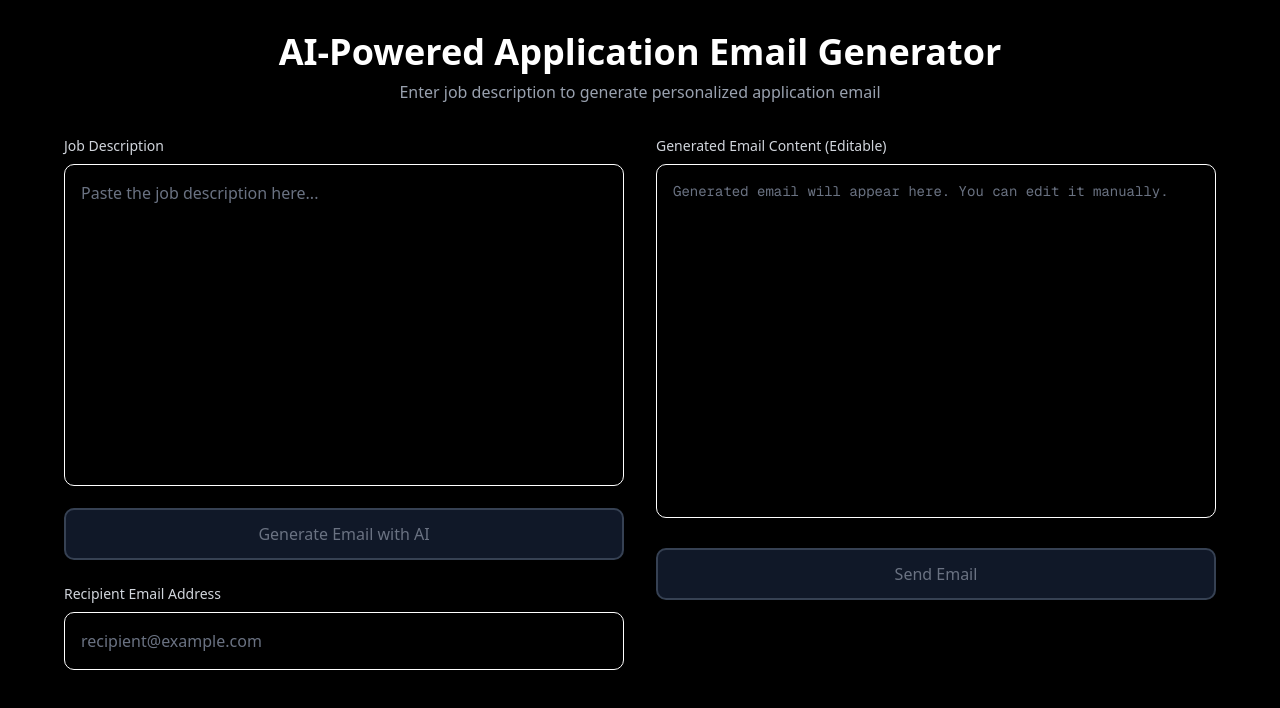
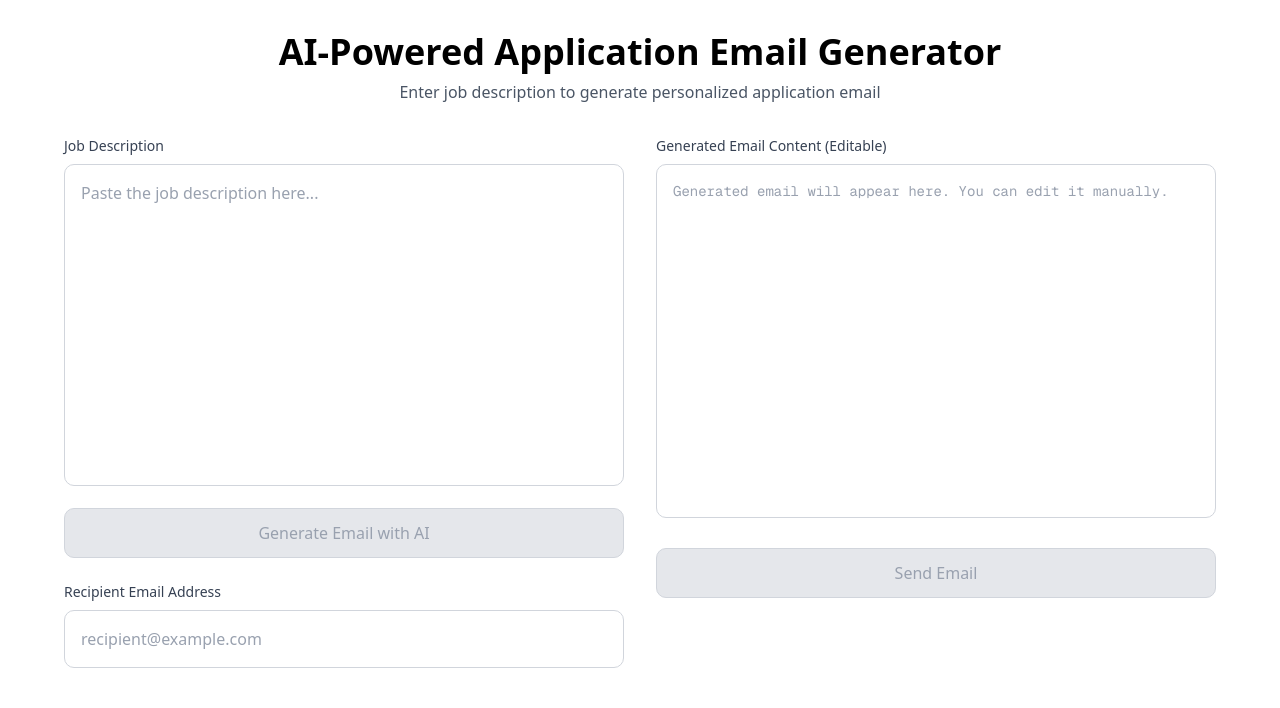
Before and after one commit to sushant09112004/Email-Automation, a Next.js app: page /ai in a window 1280 px wide. Shown: the top 708 px of the page. Built offline with nearby package versions, Linux system fonts and the light colour scheme.

Commit message:
color theme changed

```diff
--- a/src/app/(pages)/email/page.jsx
+++ b/src/app/(pages)/email/page.jsx
@@ -29,13 +29,13 @@ export default function Home() {
   };
 
   return (
-    <div className="min-h-screen flex items-center justify-center bg-black px-4 py-8">
-      <div className="w-full max-w-md bg-black border border-white rounded-lg p-6 md:p-8">
-        <h2 className="text-2xl md:text-3xl font-bold text-white text-center mb-2">
+    <div className="min-h-screen flex items-center justify-center bg-white px-4 py-8">
+      <div className="w-full max-w-md bg-white border border-gray-200 rounded-lg p-6 md:p-8 shadow-sm">
+        <h2 className="text-2xl md:text-3xl font-bold text-black text-center mb-2">
           📧 Send Application Email
         </h2>
 
-        <p className="text-sm md:text-base text-gray-400 text-center mt-2 mb-6">
+        <p className="text-sm md:text-base text-gray-600 text-center mt-2 mb-6">
           Enter one or multiple email addresses (comma separated)
         </p>
 
@@ -44,16 +44,16 @@ export default function Home() {
           value={emails}
           onChange={(e) => setEmails(e.target.value)}
           rows={4}
-          className="w-full p-4 bg-black border border-white rounded-lg focus:outline-none focus:ring-2 focus:ring-white resize-none text-white placeholder-gray-500"
+          className="w-full p-4 bg-white border border-gray-300 rounded-lg focus:outline-none focus:ring-2 focus:ring-blue-500 resize-none text-black placeholder-gray-400"
         />
 
         <button
           onClick={handleSend}
           disabled={loading || !emails.trim()}
-          className={`w-full mt-5 py-3 rounded-lg font-medium transition-all duration-200 border-2 ${
+          className={`w-full mt-5 py-3 rounded-lg font-medium transition-all duration-200 border ${
             loading || !emails.trim()
-              ? "bg-gray-900 border-gray-700 text-gray-500 cursor-not-allowed"
-              : "bg-white text-black border-white hover:bg-gray-100"
+              ? "bg-gray-200 border-gray-300 text-gray-400 cursor-not-allowed"
+              : "bg-blue-600 border-blue-600 text-white hover:bg-blue-700"
           }`}
         >
           {loading ? "Sending..." : "Send Email"}
@@ -63,8 +63,8 @@ export default function Home() {
           <div
             className={`mt-6 p-4 rounded-lg border ${
               message.includes("success")
-                ? "bg-gray-900 border-white text-white"
-                : "bg-gray-900 border-gray-600 text-gray-300"
+                ? "bg-blue-50 border-blue-500 text-blue-900"
+                : "bg-red-50 border-red-400 text-red-700"
             }`}
           >
             <p className="text-center text-sm">{message}</p>
--- a/src/app/ai/page.jsx
+++ b/src/app/ai/page.jsx
@@ -85,12 +85,12 @@ export default function AIPage() {
   };
 
   return (
-    <div className="min-h-screen bg-black text-white p-4 md:p-8">
+    <div className="min-h-screen bg-white text-black p-4 md:p-8">
       <div className="max-w-6xl mx-auto">
         <h1 className="text-3xl md:text-4xl font-bold mb-2 text-center">
           AI-Powered Application Email Generator
         </h1>
-        <p className="text-gray-400 text-center mb-8 text-sm md:text-base">
+        <p className="text-gray-600 text-center mb-8 text-sm md:text-base">
           Enter job description to generate personalized application email
         </p>
 
@@ -98,7 +98,7 @@ export default function AIPage() {
           {/* Left Column - Input */}
           <div className="space-y-6">
             <div>
-              <label className="block text-sm font-medium mb-2 text-gray-300">
+              <label className="block text-sm font-medium mb-2 text-gray-700">
                 Job Description
               </label>
               <textarea
@@ -106,15 +106,15 @@ export default function AIPage() {
                 value={jobDescription}
                 onChange={(e) => setJobDescription(e.target.value)}
                 rows={12}
-                className="w-full p-4 bg-black border border-white rounded-lg focus:outline-none focus:ring-2 focus:ring-white resize-none text-white placeholder-gray-500"
+                className="w-full p-4 bg-white border border-gray-300 rounded-lg focus:outline-none focus:ring-2 focus:ring-blue-500 resize-none text-black placeholder-gray-400"
               />
               <button
                 onClick={handleGenerate}
                 disabled={generating || !jobDescription.trim()}
-                className={`w-full mt-4 py-3 rounded-lg font-medium transition-all duration-200 border-2 ${
+                className={`w-full mt-4 py-3 rounded-lg font-medium transition-all duration-200 border ${
                   generating || !jobDescription.trim()
-                    ? "bg-gray-900 border-gray-700 text-gray-500 cursor-not-allowed"
-                    : "bg-white text-black border-white hover:bg-gray-100"
+                    ? "bg-gray-200 border-gray-300 text-gray-400 cursor-not-allowed"
+                    : "bg-blue-600 border-blue-600 text-white hover:bg-blue-700"
                 }`}
               >
                 {generating ? "Generating..." : "Generate Email with AI"}
@@ -122,7 +122,7 @@ export default function AIPage() {
             </div>
 
             <div>
-              <label className="block text-sm font-medium mb-2 text-gray-300">
+              <label className="block text-sm font-medium mb-2 text-gray-700">
                 Recipient Email Address
               </label>
               <input
@@ -130,7 +130,7 @@ export default function AIPage() {
                 placeholder="recipient@example.com"
                 value={recipientEmail}
                 onChange={(e) => setRecipientEmail(e.target.value)}
-                className="w-full p-4 bg-black border border-white rounded-lg focus:outline-none focus:ring-2 focus:ring-white text-white placeholder-gray-500"
+                className="w-full p-4 bg-white border border-gray-300 rounded-lg focus:outline-none focus:ring-2 focus:ring-blue-500 text-black placeholder-gray-400"
               />
             </div>
           </div>
@@ -138,7 +138,7 @@ export default function AIPage() {
           {/* Right Column - Generated Email */}
           <div className="space-y-6">
             <div>
-              <label className="block text-sm font-medium mb-2 text-gray-300">
+              <label className="block text-sm font-medium mb-2 text-gray-700">
                 Generated Email Content (Editable)
               </label>
               <textarea
@@ -146,17 +146,17 @@ export default function AIPage() {
                 value={emailContent}
                 onChange={(e) => setEmailContent(e.target.value)}
                 rows={16}
-                className="w-full p-4 bg-black border border-white rounded-lg focus:outline-none focus:ring-2 focus:ring-white resize-none text-white placeholder-gray-500 font-mono text-sm"
+                className="w-full p-4 bg-white border border-gray-300 rounded-lg focus:outline-none focus:ring-2 focus:ring-blue-500 resize-none text-black placeholder-gray-400 font-mono text-sm"
               />
             </div>
 
             <button
               onClick={handleSend}
               disabled={sending || !emailContent.trim() || !recipientEmail.trim()}
-              className={`w-full py-3 rounded-lg font-medium transition-all duration-200 border-2 ${
+              className={`w-full py-3 rounded-lg font-medium transition-all duration-200 border ${
                 sending || !emailContent.trim() || !recipientEmail.trim()
-                  ? "bg-gray-900 border-gray-700 text-gray-500 cursor-not-allowed"
-                  : "bg-white text-black border-white hover:bg-gray-100"
+                  ? "bg-gray-200 border-gray-300 text-gray-400 cursor-not-allowed"
+                  : "bg-blue-600 border-blue-600 text-white hover:bg-blue-700"
               }`}
             >
               {sending ? "Sending..." : "Send Email"}
@@ -168,8 +168,8 @@ export default function AIPage() {
           <div
             className={`mt-6 p-4 rounded-lg border ${
               message.includes("success")
-                ? "bg-gray-900 border-white text-white"
-                : "bg-gray-900 border-gray-600 text-gray-300"
+                ? "bg-blue-50 border-blue-500 text-blue-900"
+                : "bg-red-50 border-red-400 text-red-700"
             }`}
           >
             <p className="text-center">{message}</p>
--- a/src/app/page.js
+++ b/src/app/page.js
@@ -2,8 +2,10 @@ import Image from "next/image";
 
 export default function Home() {
   return (
-   <div>
-    <h1>Welcome to My personized email automation application </h1>
-   </div>
+    <div className="min-h-screen flex items-center justify-center bg-white text-black px-4">
+      <h1 className="text-2xl md:text-4xl font-bold text-center">
+        Welcome to My personalized email automation application
+      </h1>
+    </div>
   );
 }
```
Also changed, not shown: package.json (+11 -0 lines), 1 other file (tests, documents, lock files or other folders).
